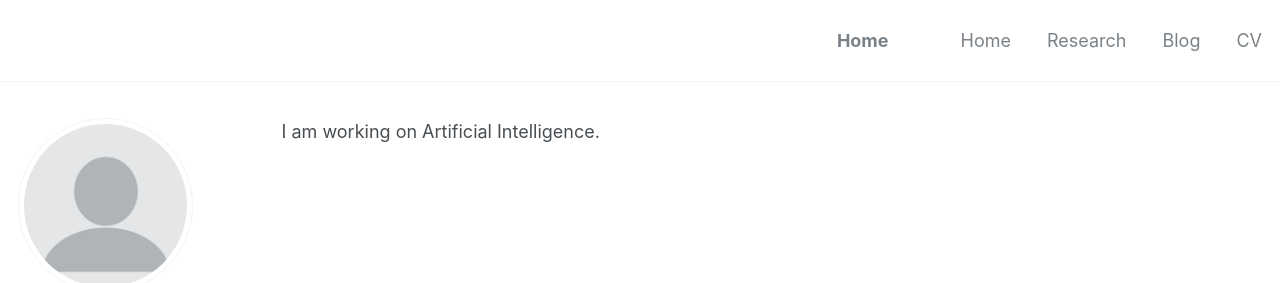
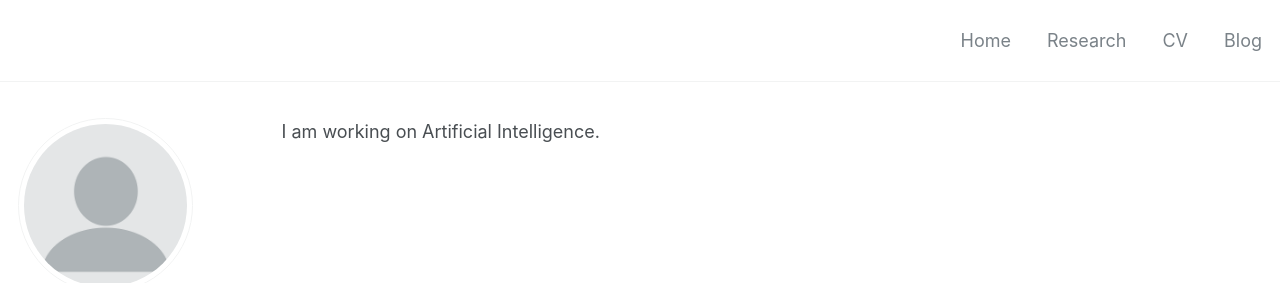
Before and after one commit to YashSharma79/YashSharma79.github.io, a Jekyll site: the page built from index.md, in a window 1280 px wide. Shown: the top 283 px of the page. Built offline with Jekyll 4.4.1, drawn with Linux system fonts in a browser that asks for light colours; our own code applies the rules of GitHub Pages for plain Markdown files.

Commit message:
Head change

```diff
--- a/_config.yml
+++ b/_config.yml
@@ -7,7 +7,7 @@
 
 # Site Settings
 locale                   : "en-US"
-title                    : "Home"
+title                    : ""
 title_separator          : "-"
 name                     : &name "Yash Sharma"
 description              : &description "personal description"
--- a/_data/navigation.yml
+++ b/_data/navigation.yml
@@ -6,8 +6,8 @@ main:
   - title: "Research"
     url: /research/
 
+  - title: "CV"
+    url: /cv/
+
   - title: "Blog"
     url: /year-archive/
-
-  - title: "CV"
-    url: /cv/
--- a/_sass/_masthead.scss
+++ b/_sass/_masthead.scss
@@ -38,7 +38,7 @@
     padding: 0;
     clear: both;
     margin-left:auto;
-    margin-right:5;
+    margin-right:10;
     list-style-type: none;
   }
 }
```
